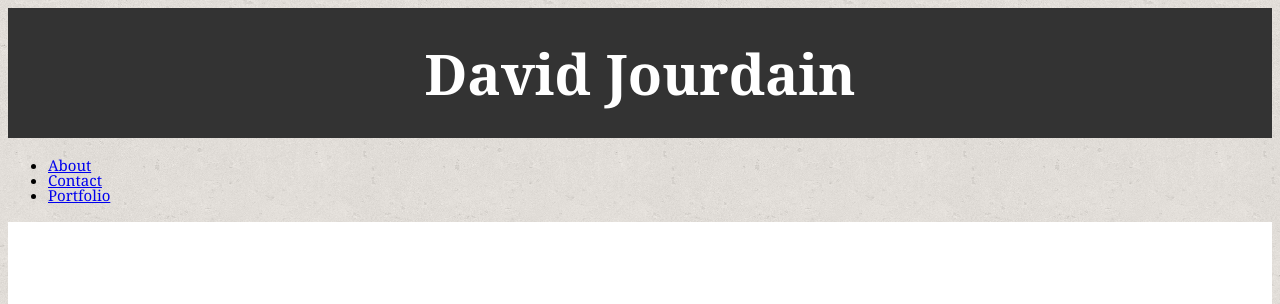
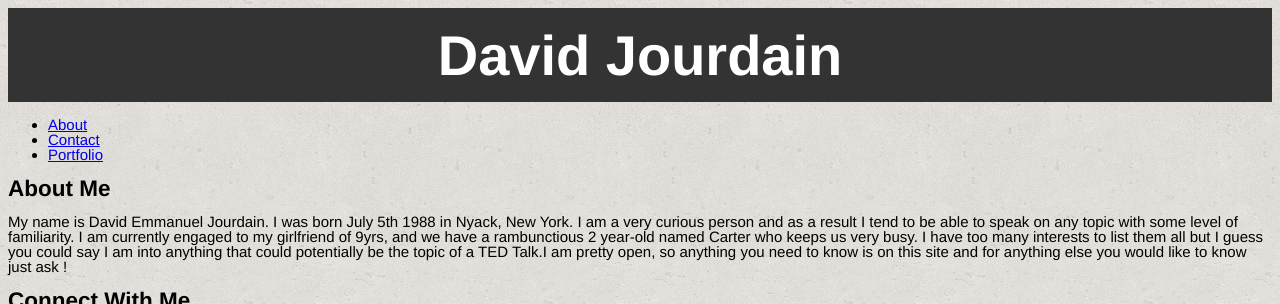
Before and after one commit to MrJourdain/Basic-Portfolio, a PHP site: page / in a window 1280 px wide. Shown: the top 304 px of the page. Run offline with PHP 8.4, Linux system fonts and the light colour scheme.

Commit message:
Current progress
current code

```diff
--- a/Assets/CSS/style.css
+++ b/Assets/CSS/style.css
@@ -3,7 +3,7 @@
 	padding: 5;
 	font-size: 15px;
 	line-height: 100%;
-	font-family: "Georgia","Times New Roman", Times,serif;
+	font-family: Helvetica;
 	color:99999
 
 }
@@ -12,23 +12,26 @@
 background-image:url("../Images/cork-wallet.png")
 
 }
+
+footer{
+
+	border-top-style: solid;
+	border-top-color: #4aaaa5;
+	border top-width: 100px;
+
+}
+
  header{
 
 	background: #333333;
-	padding: 20px 0;
+	padding: 2px 0;
 	color: #ffffff;
-	margin: 0;
+	margin: 30;
 	font-size: 28px;
 	text-align: center;
-	margin-bottom: 20px
+	margin-bottom: 0px;
 }
 
-h2{
-
-color: #4aaaa5;
-background:#ffffff;
-padding: 20%
-}
 
 footer{
 
@@ -39,16 +42,8 @@
 	font-size: 12px;
 	text-align: center;
 	margin-bottom: 20px
+	inset 100
 }
 
-section{
 
-	background: #ffffff;
-	padding: 10px 0;
-	color: #999999;
-	margin: 0;
-	font-size: 12px;
-	text-align: center;
-	margin-bottom: 20px
 }
-}
--- a/Index.html
+++ b/Index.html
@@ -37,7 +37,7 @@
 					<a href="http://stackoverflow.com/users/6492634/dav%C3%ADd-emmanuel-jourdain"><img src="http://cdn.sstatic.net/Sites/stackoverflow/company/img/logos/so/so-icon.png?v=c78bd457575a" alt="flowstack"></a>
 		</DIV>
 
-		<footer> &copy;Copyright 2016 David Jourdain</footer>
+			<footer> &copy;Copyright 2016 David Jourdain</footer>
 
 
 	</body>
```
